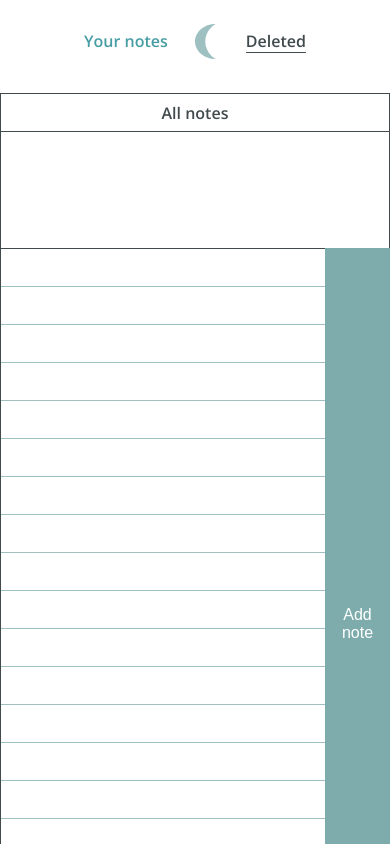
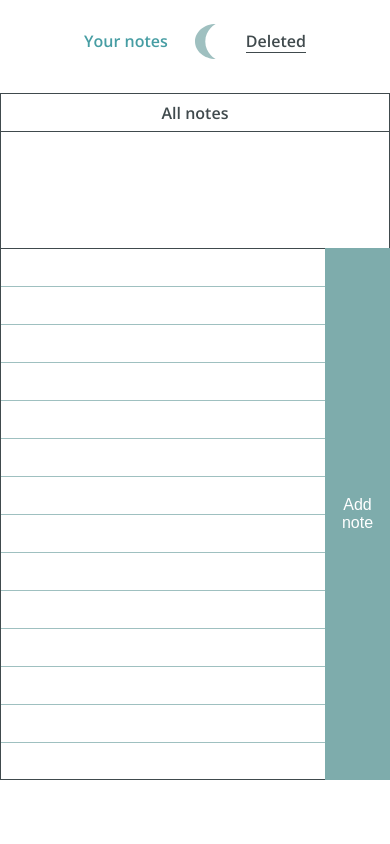
Before and after one commit to Anna-fog/notes-vue-app, a Vue app: page /#/ in a window 390 px wide. Shown: the top 844 px of the page. Built offline with nearby package versions, Linux system fonts and the light colour scheme.

Commit message:
correct height on adaptive

```diff
--- a/src/components/AddNotes.vue
+++ b/src/components/AddNotes.vue
@@ -61,10 +61,6 @@
         width: 100%;
         position: relative;
 
-        @media (max-width: 867px) {
-            height: 63vh;
-        }
-
         &__form {
             width: 100%;
             display: flex;
@@ -72,7 +68,7 @@
 
         &__field {
             width: calc(100% - 90px);
-            min-height: 89vh;
+            height: 89vh;
             box-sizing: border-box;
             padding: 6px 45px 45px 20px;
             border-radius: 0;
@@ -95,6 +91,7 @@
             @media (max-width: 867px) {
                 width: calc(100% - 65px);
                 padding: 6px 30px 30px 15px;
+                height: 63vh;
             }
         }
 
```
